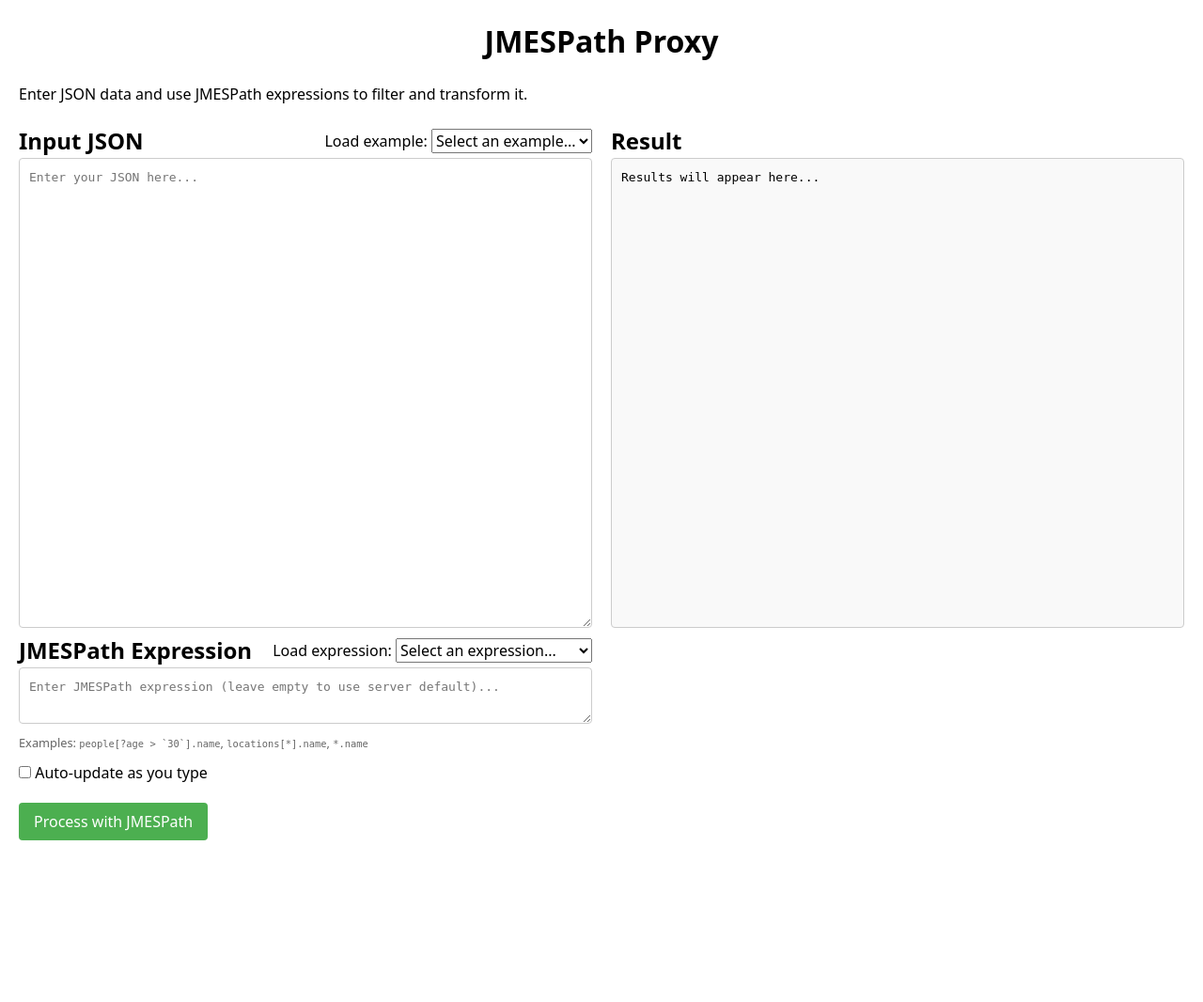
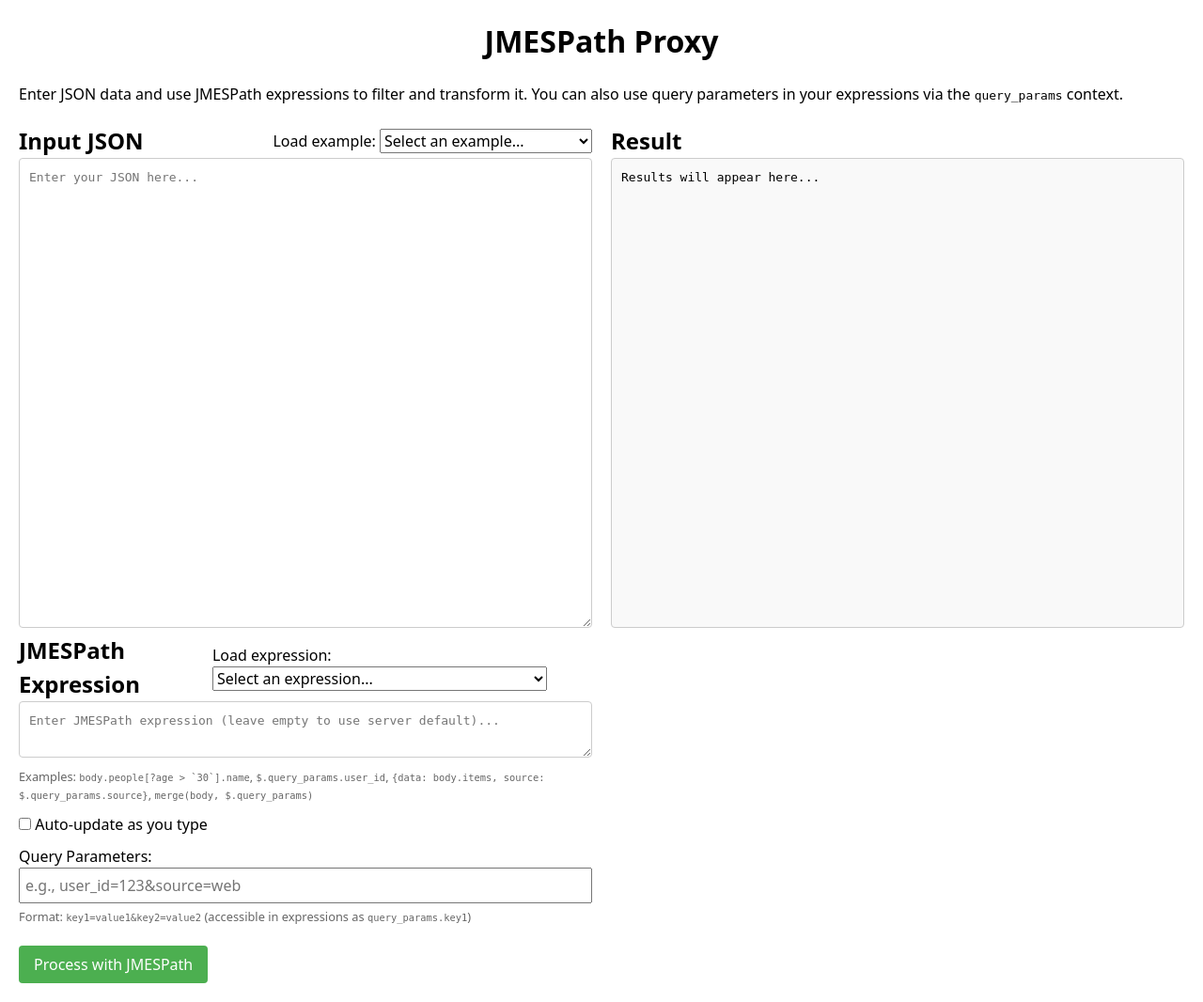
Before and after one commit to elohmeier/jmespath-proxy, a Python web app: template src/jmespath_proxy/templates/index.html in a window 1280 px wide. Shown: the whole page at 94% size. Before the commit the page ends 894 px from the top, so only its background shows below. Run offline with Jinja, Linux system fonts and the light colour scheme; the template is opened without the code that fills it, so the values that code supplies are empty.

Commit message:
feat: Update index.html to demonstrate query parameter functionality in UI

```diff
--- a/src/jmespath_proxy/templates/index.html
+++ b/src/jmespath_proxy/templates/index.html
@@ -86,6 +86,8 @@
     <h1>JMESPath Proxy</h1>
     <p>
       Enter JSON data and use JMESPath expressions to filter and transform it.
+      You can also use query parameters in your expressions via the <code
+      >query_params</code> context.
     </p>
 
     <div class="container">
@@ -99,6 +101,7 @@
               <option value="prometheus">Prometheus Alert</option>
               <option value="aws">AWS Resource</option>
               <option value="person">Person Data</option>
+              <option value="simple_order">Simple Order (for merging)</option>
             </select>
           </div>
         </div>
@@ -114,10 +117,23 @@
               <option value="">Select an expression...</option>
               <option value="basic_filter">Basic Filter</option>
               <option value="projection">Projection</option>
-              <option value="merge">Merge with New Labels</option>
-              <option value="merge_defaults">Merge (Keep Defaults)</option>
+              <option value="merge_labels_into_alerts">
+                Merge New Labels into Alerts (@ base)
+              </option>
+              <option value="merge_labels_into_alerts_body_base">
+                Merge New Labels into Alerts (body base)
+              </option>
               <option value="flatten">Flatten Arrays</option>
               <option value="pipe">Pipe Multiple Operations</option>
+              <option value="query_params_only">
+                Show Query Parameters Only
+              </option>
+              <option value="merge_body_with_params">
+                Merge Query Params into Body
+              </option>
+              <option value="construct_new_payload">
+                Construct New Payload from Body & Params
+              </option>
             </select>
           </div>
         </div>
@@ -127,14 +143,29 @@
           style="height: 60px;"
         >{{ default_expression }}</textarea>
         <div style="margin-top: 5px; font-size: 0.8em; color: #666;">
-          Examples: <code>people[?age > `30`].name</code>, <code
-          >locations[*].name</code>, <code>*.name</code>
+          Examples: <code>body.people[?age > `30`].name</code>, <code
+          >$.query_params.user_id</code>,
+          <code>{data: body.items, source: $.query_params.source}</code>,
+          <code>merge(body, $.query_params)</code>
         </div>
         <div style="margin-top: 10px; margin-bottom: 10px;">
           <label>
             <input type="checkbox" id="autoUpdateCheckbox"> Auto-update as you
             type
           </label>
+        </div>
+        <div style="margin-top: 10px; margin-bottom: 10px;">
+          <label for="queryParams">Query Parameters:</label>
+          <input
+            type="text"
+            id="queryParams"
+            placeholder="e.g., user_id=123&source=web"
+            style="width: 100%; padding: 5px;"
+          >
+          <div style="margin-top: 5px; font-size: 0.8em; color: #666;">
+            Format: <code>key1=value1&key2=value2</code> (accessible in
+            expressions as <code>query_params.key1</code>)
+          </div>
         </div>
         <button id="submitBtn">Process with JMESPath</button>
       </div>
@@ -147,12 +178,18 @@
     <script>
     // Example expressions
       const expressionExamples = {
-      basic_filter: "people[?age > `30`]",
-      projection: "people[*].{name: name, city: address.city}",
-      merge: "merge(@, {alerts: alerts[*].merge(@, {labels: merge(labels, `{\"new_label_1\": \"value1\", \"source\": \"webhook_processor\"}`)})})",
-      merge_defaults: "merge(@, {alerts: alerts[*].merge(@, {labels: merge(`{\"new_label_1\": \"value1\", \"source\": \"webhook_processor\"}`, labels)})})",
-      flatten: "people[*].hobbies[]",
-      pipe: "Resources[*] | [?details.state=='running'].id"
+        basic_filter: "body.people[?age > `30`]",
+        projection: "body.people[*].{name: name, city: address.city}",
+        merge_labels_into_alerts:
+          "merge(@, { body: { alerts: body.alerts[*].merge(@, {labels: merge(labels, {\"new_label_1\": `\"value1\"`, \"source\": $.query_params.source})})}})",
+        merge_labels_into_alerts_body_base:
+          "merge(body, {alerts: body.alerts[*].merge(@, {labels: merge(labels, {\"new_label_1\": `\"value1\"`, \"source\": $.query_params.source})})})",
+        flatten: "body.people[*].hobbies[]",
+        pipe: "body.Resources[*] | [?details.state=='running'].id",
+        query_params_only: "$.query_params", // Example showing just query_params
+        merge_body_with_params: "merge(body, $.query_params)", // NEW: Merge query_params into body
+        construct_new_payload:
+          "{\"order_id\": body.id, \"source\": $.query_params.channel, \"item_count\": length(body.items)}", // NEW: Construct new object from body and params
       };
 
       // Example JSON data
@@ -168,34 +205,35 @@
                   "alertname": "Test",
                   "dc": "eu-west-1",
                   "instance": "localhost:9090",
-                "job": "prometheus24"
+                  "job": "prometheus24",
                 },
                 "annotations": {
-                "description": "some description"
+                  "description": "some description",
                 },
                 "startsAt": "2018-08-03T09:52:26.739266876+02:00",
                 "endsAt": "0001-01-01T00:00:00Z",
-              "generatorURL": "http://example.com:9090/graph?g0.expr=go_memstats_alloc_bytes+%3E+0&g0.tab=1"
-            }
+                "generatorURL":
+                  "http://example.com:9090/graph?g0.expr=go_memstats_alloc_bytes+%3E+0&g0.tab=1",
+              },
             ],
             "groupLabels": {
               "alertname": "Test",
-            "job": "prometheus24"
+              "job": "prometheus24",
             },
             "commonLabels": {
               "alertname": "Test",
               "dc": "eu-west-1",
               "instance": "localhost:9090",
-            "job": "prometheus24"
+              "job": "prometheus24",
             },
             "commonAnnotations": {
-            "description": "some description"
+              "description": "some description",
             },
             "externalURL": "http://example.com:9093",
             "version": "4",
-          "groupKey": "{}:{alertname=\"Test\", job=\"prometheus24\"}"
+            "groupKey": "{}:{alertname=\"Test\", job=\"prometheus24\"}",
           },
-        expression: "alerts[].labels"
+          expression: "body.alerts[].labels",
         },
         aws: {
           json: {
@@ -206,13 +244,13 @@
                 "region": "us-east-1",
                 "tags": {
                   "Name": "web-server",
-                "Environment": "production"
+                  "Environment": "production",
                 },
                 "details": {
                   "instanceType": "t2.micro",
                   "state": "running",
-                "launchTime": "2023-01-15T08:30:00Z"
-              }
+                  "launchTime": "2023-01-15T08:30:00Z",
+                },
               },
               {
                 "id": "i-0987654321fedcba0",
@@ -220,17 +258,17 @@
                 "region": "us-west-2",
                 "tags": {
                   "Name": "db-server",
-                "Environment": "staging"
+                  "Environment": "staging",
                 },
                 "details": {
                   "instanceType": "t3.medium",
                   "state": "stopped",
-                "launchTime": "2023-02-20T14:15:00Z"
-              }
-            }
-          ]
+                  "launchTime": "2023-02-20T14:15:00Z",
                 },
-        expression: "Resources[?details.state=='running']"
+              },
+            ],
+          },
+          expression: "body.Resources[?details.state=='running']",
         },
         person: {
           json: {
@@ -240,32 +278,42 @@
                 "age": 32,
                 "address": {
                   "city": "New York",
-                "state": "NY"
+                  "state": "NY",
                 },
-              "hobbies": ["reading", "hiking", "photography"]
+                "hobbies": ["reading", "hiking", "photography"],
               },
               {
                 "name": "Jane Doe",
                 "age": 28,
                 "address": {
                   "city": "San Francisco",
-                "state": "CA"
+                  "state": "CA",
                 },
-              "hobbies": ["painting", "yoga", "travel"]
+                "hobbies": ["painting", "yoga", "travel"],
               },
               {
                 "name": "Bob Johnson",
                 "age": 45,
                 "address": {
                   "city": "Chicago",
-                "state": "IL"
+                  "state": "IL",
                 },
-              "hobbies": ["cooking", "gardening", "music"]
-            }
-          ]
+                "hobbies": ["cooking", "gardening", "music"],
               },
-        expression: "people[?age > `30`].{name: name, city: address.city}"
-      }
+            ],
+          },
+          expression:
+            "body.people[?age > `30`].{name: name, city: address.city}",
+        },
+        simple_order: {
+          json: {
+            "id": 123,
+            "value": 45.67,
+            "items": [{}, {}, {}],
+            "timestamp": "2023-10-27T10:00:00Z",
+          },
+          expression: "merge(body, query_params)",
+        },
       };
 
       // Debounce function to limit how often a function can be called
@@ -280,21 +328,29 @@
 
       // Function to process the JSON and JMESPath expression
       async function processJMESPath() {
-        const jsonInput = document.getElementById('jsonInput').value;
-        const jmesPathInput = document.getElementById('jmesPathInput').value;
+        const jsonInput = document.getElementById("jsonInput").value;
+        const jmesPathInput =
+          document.getElementById("jmesPathInput").value;
+        const queryParams = document.getElementById("queryParams").value;
 
         try {
           const jsonData = JSON.parse(jsonInput);
 
-            const response = await fetch('/test', {
-                method: 'POST',
+          // Build the URL with query parameters if provided
+          let url = "/test";
+          if (queryParams) {
+            url = `/test?${queryParams}`;
+          }
+
+          const response = await fetch(url, {
+            method: "POST",
             headers: {
-                    'Content-Type': 'application/json'
+              "Content-Type": "application/json",
             },
             body: JSON.stringify({
               data: jsonData,
-                    expression: jmesPathInput
-                })
+              expression: jmesPathInput,
+            }),
           });
 
           if (!response.ok) {
@@ -303,11 +359,18 @@
             try {
               // Try to parse error as JSON
               const errorJson = JSON.parse(errorText);
-                    const errorMessage = errorJson.detail || errorJson.message || JSON.stringify(errorJson, null, 2);
-                    document.getElementById('resultOutput').innerHTML = `<pre class="error"><code>Error: ${escapeHtml(errorMessage)}</code></pre>`;
+              const errorMessage = errorJson.detail || errorJson.message
+                || JSON.stringify(errorJson, null, 2);
+              document.getElementById("resultOutput").innerHTML =
+                `<pre class="error"><code>Error: ${
+                  escapeHtml(errorMessage)
+                }</code></pre>`;
             } catch (e) {
               // If parsing fails, display error as plain text
-                    document.getElementById('resultOutput').innerHTML = `<pre class="error"><code>Error: ${escapeHtml(errorText)}</code></pre>`;
+              document.getElementById("resultOutput").innerHTML =
+                `<pre class="error"><code>Error: ${
+                  escapeHtml(errorText)
+                }</code></pre>`;
             }
             return;
           }
@@ -320,19 +383,29 @@
             // Check if the response only contains an error property
             if (Object.keys(jsonData).length === 1 && jsonData.error) {
               // Display error message without syntax highlighting
-                    document.getElementById('resultOutput').innerHTML = `<pre class="error"><code>${escapeHtml(jsonData.error)}</code></pre>`;
+              document.getElementById("resultOutput").innerHTML =
+                `<pre class="error"><code>${
+                  escapeHtml(jsonData.error)
+                }</code></pre>`;
             } else {
               // Format and highlight normal JSON response
               const formattedJson = JSON.stringify(jsonData, null, 2);
-                    document.getElementById('resultOutput').innerHTML = `<pre><code class="language-json">${escapeHtml(formattedJson)}</code></pre>`;
+              document.getElementById("resultOutput").innerHTML =
+                `<pre><code class="language-json">${
+                  escapeHtml(formattedJson)
+                }</code></pre>`;
               hljs.highlightAll();
             }
           } catch (e) {
             // If parsing fails, display as plain text
-                document.getElementById('resultOutput').textContent = responseText;
+            document.getElementById("resultOutput").textContent =
+              responseText;
           }
         } catch (error) {
-            document.getElementById('resultOutput').innerHTML = `<pre class="error"><code>Error: ${escapeHtml(error.message)}</code></pre>`;
+          document.getElementById("resultOutput").innerHTML =
+            `<pre class="error"><code>Error: ${
+              escapeHtml(error.message)
+            }</code></pre>`;
         }
       }
 
@@ -340,51 +413,110 @@
       const debouncedProcess = debounce(processJMESPath, 500);
 
       // Add event listener for the submit button
-    document.getElementById('submitBtn').addEventListener('click', processJMESPath);
+      document.getElementById("submitBtn").addEventListener(
+        "click",
+        processJMESPath,
+      );
 
       // Function to set up or remove auto-update listeners
       function toggleAutoUpdate() {
-        const autoUpdateEnabled = document.getElementById('autoUpdateCheckbox').checked;
-        const jsonInput = document.getElementById('jsonInput');
-        const jmesPathInput = document.getElementById('jmesPathInput');
+        const autoUpdateEnabled =
+          document.getElementById("autoUpdateCheckbox").checked;
+        const jsonInput = document.getElementById("jsonInput");
+        const jmesPathInput = document.getElementById("jmesPathInput");
+        const queryParams = document.getElementById("queryParams");
 
         if (autoUpdateEnabled) {
-            jsonInput.addEventListener('input', debouncedProcess);
-            jmesPathInput.addEventListener('input', debouncedProcess);
+          jsonInput.addEventListener("input", debouncedProcess);
+          jmesPathInput.addEventListener("input", debouncedProcess);
+          queryParams.addEventListener("input", debouncedProcess);
         } else {
-            jsonInput.removeEventListener('input', debouncedProcess);
-            jmesPathInput.removeEventListener('input', debouncedProcess);
+          jsonInput.removeEventListener("input", debouncedProcess);
+          jmesPathInput.removeEventListener("input", debouncedProcess);
+          queryParams.removeEventListener("input", debouncedProcess);
         }
       }
 
       // Add event listener for the checkbox
-    document.getElementById('autoUpdateCheckbox').addEventListener('change', toggleAutoUpdate);
+      document.getElementById("autoUpdateCheckbox").addEventListener(
+        "change",
+        toggleAutoUpdate,
+      );
 
       // Add event listener for the example dropdown
-    document.getElementById('exampleSelect').addEventListener('change', function() {
+      document.getElementById("exampleSelect").addEventListener(
+        "change",
+        function() {
           const selectedExample = this.value;
           if (selectedExample && examples[selectedExample]) {
             const example = examples[selectedExample];
-            document.getElementById('jsonInput').value = JSON.stringify(example.json, null, 2);
+            document.getElementById("jsonInput").value = JSON.stringify(
+              example.json,
+              null,
+              2,
+            );
             if (example.expression) {
-                document.getElementById('jmesPathInput').value = example.expression;
+              document.getElementById("jmesPathInput").value =
+                example.expression;
+            }
+
+            // Set some example query parameters for demonstration
+            if (selectedExample === "person") {
+              document.getElementById("queryParams").value =
+                "filter=age&min_age=30&source=ui";
+            } else if (selectedExample === "aws") {
+              document.getElementById("queryParams").value =
+                "env=production&type=ec2";
+            } else if (selectedExample === "simple_order") {
+              document.getElementById("queryParams").value =
+                "channel=web&processed_by=proxy";
+            } else if (selectedExample === "prometheus") {
+              document.getElementById("queryParams").value =
+                "source=prometheus-webhook&timestamp=" + Date.now();
+            } else {
+              document.getElementById("queryParams").value =
+                "source=ui&timestamp=" + Date.now();
             }
 
             // Process the example immediately regardless of auto-update setting
             processJMESPath();
           }
-    });
+        },
+      );
 
       // Add event listener for the expression dropdown
-    document.getElementById('expressionSelect').addEventListener('change', function() {
+      document.getElementById("expressionSelect").addEventListener(
+        "change",
+        function() {
           const selectedExpression = this.value;
-        if (selectedExpression && expressionExamples[selectedExpression]) {
-            document.getElementById('jmesPathInput').value = expressionExamples[selectedExpression];
+          if (
+            selectedExpression && expressionExamples[selectedExpression]
+          ) {
+            document.getElementById("jmesPathInput").value =
+              expressionExamples[selectedExpression];
+
+            // Set appropriate query parameters for certain expressions
+            if (selectedExpression === "query_params_only") {
+              document.getElementById("queryParams").value =
+                "user_id=12345&role=admin&source=dropdown";
+            } else if (
+              selectedExpression === "merge_body_with_params"
+              || selectedExpression === "construct_new_payload"
+            ) {
+              document.getElementById("queryParams").value =
+                "channel=api&processor_version=1.0";
+            } else if (
+              selectedExpression.startsWith("merge_labels_into_alerts")
+            ) {
+              document.getElementById("queryParams").value =
+                "source=merged-via-proxy&param1=value1";
+            }
 
             // Process immediately regardless of auto-update setting
             processJMESPath();
           }
-    });
+        },
+      );
 
       // Helper function to escape HTML special characters
       function escapeHtml(text) {
@@ -397,7 +529,7 @@
       }
 
       // Initialize syntax highlighting
-    document.addEventListener('DOMContentLoaded', function() {
+      document.addEventListener("DOMContentLoaded", function() {
         hljs.highlightAll();
       });
     </script>
```
Lines whose indentation alone changed are shown as unchanged.
